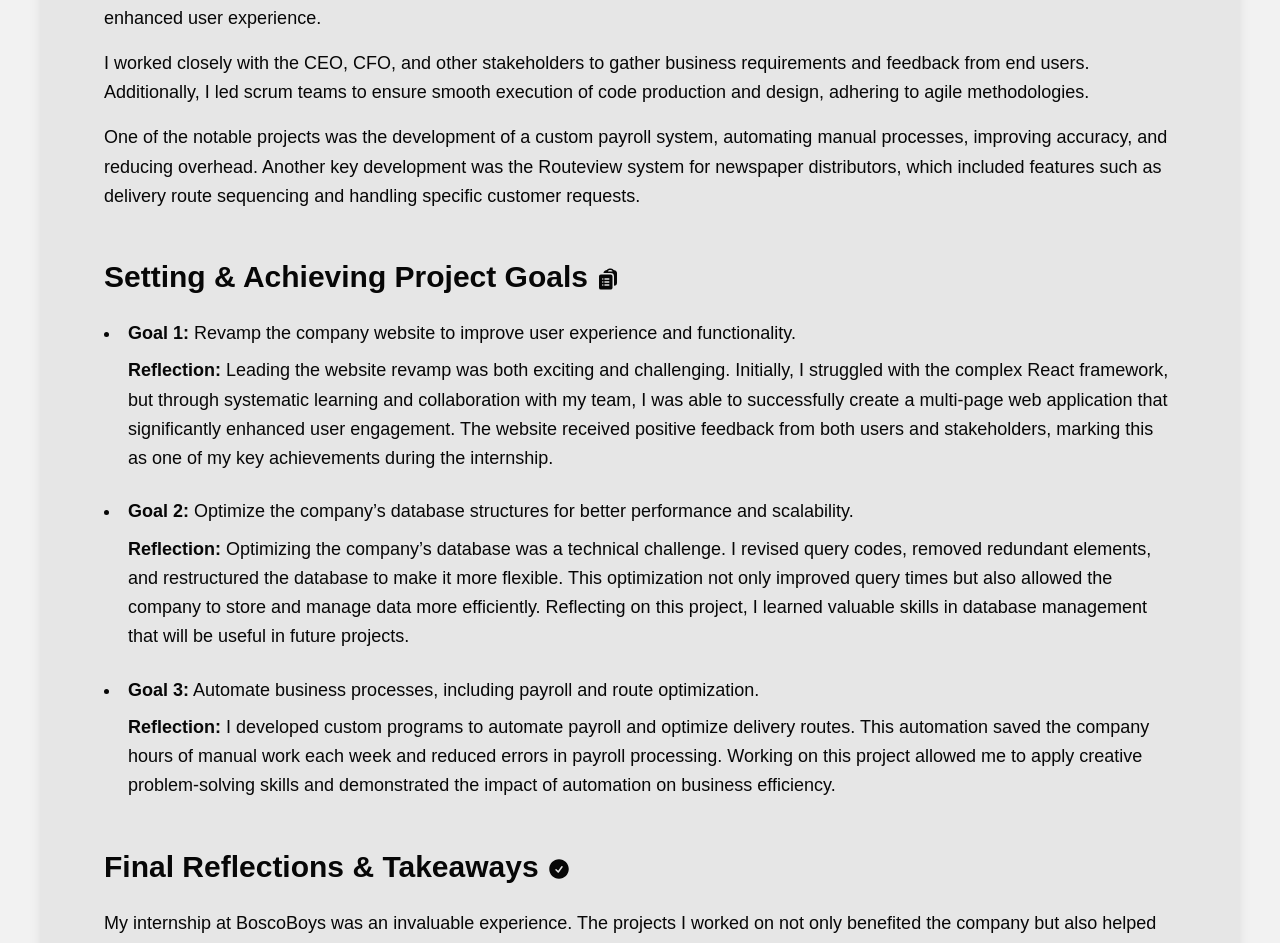
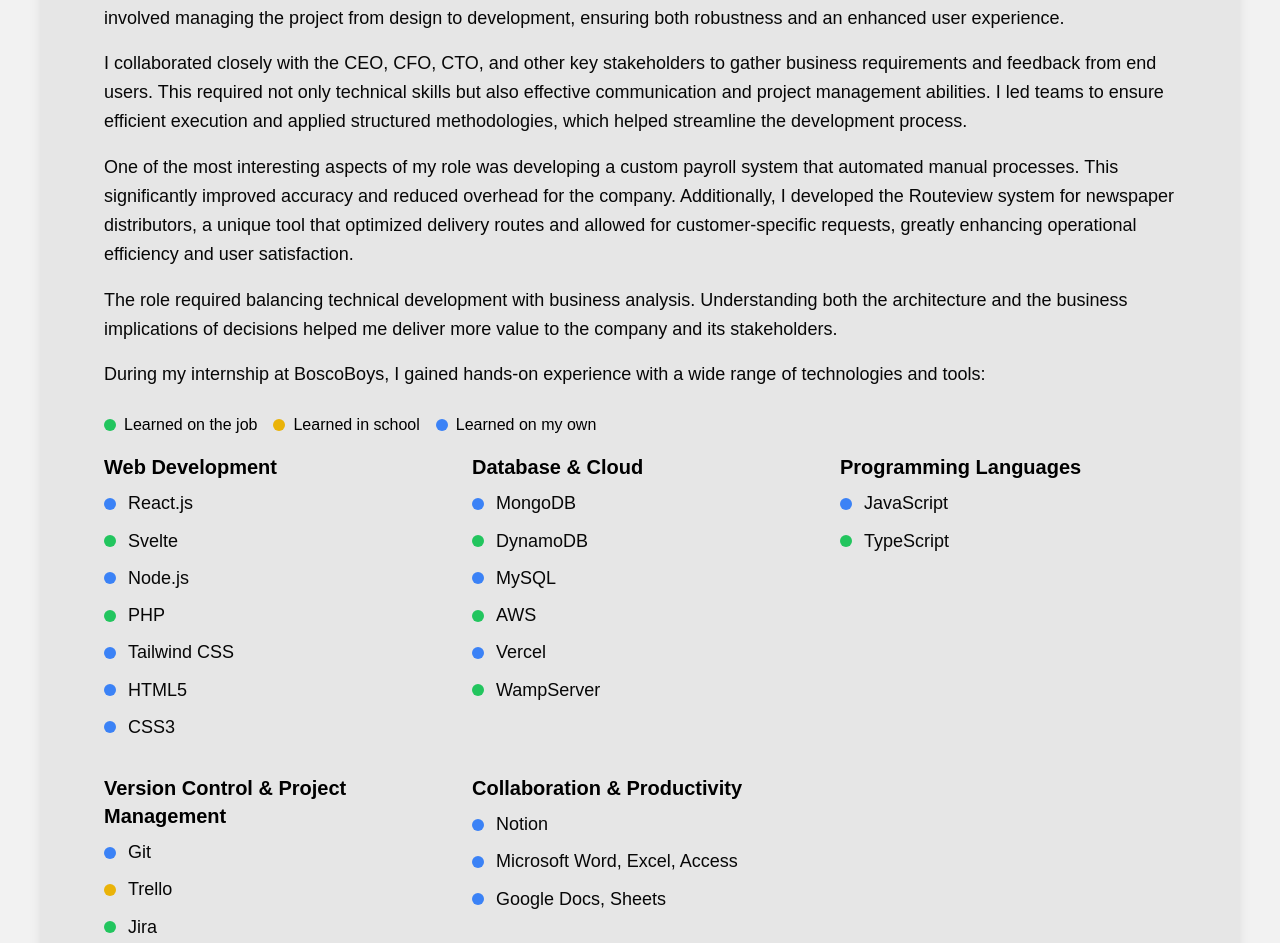
Before and after one commit to P541M/portfolio-old, a React (Create React App) app: page /s24-work-term-report in a window 1280 px wide. Shown: the part 1580-2523 px from the top of the page. Built offline with nearby package versions, Linux system fonts and the light colour scheme.

Commit message:
feat: finalized content of job desc

```diff
--- a/src/components/S24WorkTermReport.jsx
+++ b/src/components/S24WorkTermReport.jsx
@@ -133,25 +133,178 @@
             <BriefcaseIcon className="ml-2 inline-block h-6 w-6" />
           </h3>
           <p className="mt-4 text-left text-lg leading-relaxed text-text">
-            As a Fullstack Developer & Business Analyst Intern, my role combined
-            both technical and business responsibilities. I led the full revamp
-            of the company’s website using React.js and Node.js, from design to
-            development, ensuring both technical robustness and an enhanced user
+            As a Fullstack Developer & Business Analyst Intern, I was
+            responsible for a diverse range of tasks that required both
+            technical proficiency and business acumen. One of my primary
+            responsibilities was leading the full revamp of the company’s
+            website. This involved managing the project from design to
+            development, ensuring both robustness and an enhanced user
             experience.
           </p>
           <p className="mt-4 text-left text-lg leading-relaxed text-text">
-            I worked closely with the CEO, CFO, and other stakeholders to gather
-            business requirements and feedback from end users. Additionally, I
-            led scrum teams to ensure smooth execution of code production and
-            design, adhering to agile methodologies.
+            I collaborated closely with the CEO, CFO, CTO, and other key
+            stakeholders to gather business requirements and feedback from end
+            users. This required not only technical skills but also effective
+            communication and project management abilities. I led teams to
+            ensure efficient execution and applied structured methodologies,
+            which helped streamline the development process.
           </p>
           <p className="mt-4 text-left text-lg leading-relaxed text-text">
-            One of the notable projects was the development of a custom payroll
-            system, automating manual processes, improving accuracy, and
-            reducing overhead. Another key development was the Routeview system
-            for newspaper distributors, which included features such as delivery
-            route sequencing and handling specific customer requests.
+            One of the most interesting aspects of my role was developing a
+            custom payroll system that automated manual processes. This
+            significantly improved accuracy and reduced overhead for the
+            company. Additionally, I developed the Routeview system for
+            newspaper distributors, a unique tool that optimized delivery routes
+            and allowed for customer-specific requests, greatly enhancing
+            operational efficiency and user satisfaction.
           </p>
+          <p className="mt-4 text-left text-lg leading-relaxed text-text">
+            The role required balancing technical development with business
+            analysis. Understanding both the architecture and the business
+            implications of decisions helped me deliver more value to the
+            company and its stakeholders.
+          </p>
+          <p className="mt-4 text-left text-lg leading-relaxed text-text">
+            During my internship at BoscoBoys, I gained hands-on experience with
+            a wide range of technologies and tools:
+          </p>
+
+          <div className="mt-4 flex flex-col">
+            <ul className="mt-2 flex space-x-4">
+              <li className="flex items-center">
+                <span className="mr-2 inline-block h-3 w-3 rounded-full bg-green-500"></span>
+                Learned on the job
+              </li>
+              <li className="flex items-center">
+                <span className="mr-2 inline-block h-3 w-3 rounded-full bg-yellow-500"></span>
+                Learned in school
+              </li>
+              <li className="flex items-center">
+                <span className="mr-2 inline-block h-3 w-3 rounded-full bg-blue-500"></span>
+                Learned on my own
+              </li>
+            </ul>
+          </div>
+
+          <div className="mt-4 grid grid-cols-1 gap-8 md:grid-cols-3">
+            <div>
+              <h4 className="text-xl font-semibold">Web Development</h4>
+              <ul className="mt-2 list-none text-lg leading-relaxed text-text">
+                <li className="mb-2 flex items-center">
+                  <span className="mr-3 inline-block h-3 w-3 rounded-full bg-blue-500"></span>
+                  React.js
+                </li>
+                <li className="mb-2 flex items-center">
+                  <span className="mr-3 inline-block h-3 w-3 rounded-full bg-green-500"></span>
+                  Svelte
+                </li>
+                <li className="mb-2 flex items-center">
+                  <span className="mr-3 inline-block h-3 w-3 rounded-full bg-blue-500"></span>
+                  Node.js
+                </li>
+                <li className="mb-2 flex items-center">
+                  <span className="mr-3 inline-block h-3 w-3 rounded-full bg-green-500"></span>
+                  PHP
+                </li>
+                <li className="mb-2 flex items-center">
+                  <span className="mr-3 inline-block h-3 w-3 rounded-full bg-blue-500"></span>
+                  Tailwind CSS
+                </li>
+                <li className="mb-2 flex items-center">
+                  <span className="mr-3 inline-block h-3 w-3 rounded-full bg-blue-500"></span>
+                  HTML5
+                </li>
+                <li className="flex items-center">
+                  <span className="mr-3 inline-block h-3 w-3 rounded-full bg-blue-500"></span>
+                  CSS3
+                </li>
+              </ul>
+            </div>
+
+            <div>
+              <h4 className="text-xl font-semibold">Database & Cloud</h4>
+              <ul className="mt-2 list-none text-lg leading-relaxed text-text">
+                <li className="mb-2 flex items-center">
+                  <span className="mr-3 inline-block h-3 w-3 rounded-full bg-blue-500"></span>
+                  MongoDB
+                </li>
+                <li className="mb-2 flex items-center">
+                  <span className="mr-3 inline-block h-3 w-3 rounded-full bg-green-500"></span>
+                  DynamoDB
+                </li>
+                <li className="mb-2 flex items-center">
+                  <span className="mr-3 inline-block h-3 w-3 rounded-full bg-blue-500"></span>
+                  MySQL
+                </li>
+                <li className="mb-2 flex items-center">
+                  <span className="mr-3 inline-block h-3 w-3 rounded-full bg-green-500"></span>
+                  AWS
+                </li>
+                <li className="mb-2 flex items-center">
+                  <span className="mr-3 inline-block h-3 w-3 rounded-full bg-blue-500"></span>
+                  Vercel
+                </li>
+                <li className="flex items-center">
+                  <span className="mr-3 inline-block h-3 w-3 rounded-full bg-green-500"></span>
+                  WampServer
+                </li>
+              </ul>
+            </div>
+
+            <div>
+              <h4 className="text-xl font-semibold">Programming Languages</h4>
+              <ul className="mt-2 list-none text-lg leading-relaxed text-text">
+                <li className="mb-2 flex items-center">
+                  <span className="mr-3 inline-block h-3 w-3 rounded-full bg-blue-500"></span>
+                  JavaScript
+                </li>
+                <li className="mb-2 flex items-center">
+                  <span className="mr-3 inline-block h-3 w-3 rounded-full bg-green-500"></span>
+                  TypeScript
+                </li>
+              </ul>
+            </div>
+
+            <div>
+              <h4 className="text-xl font-semibold">
+                Version Control & Project Management
+              </h4>
+              <ul className="mt-2 list-none text-lg leading-relaxed text-text">
+                <li className="mb-2 flex items-center">
+                  <span className="mr-3 inline-block h-3 w-3 rounded-full bg-blue-500"></span>
+                  Git
+                </li>
+                <li className="mb-2 flex items-center">
+                  <span className="mr-3 inline-block h-3 w-3 rounded-full bg-yellow-500"></span>
+                  Trello
+                </li>
+                <li className="flex items-center">
+                  <span className="mr-3 inline-block h-3 w-3 rounded-full bg-green-500"></span>
+                  Jira
+                </li>
+              </ul>
+            </div>
+
+            <div>
+              <h4 className="text-xl font-semibold">
+                Collaboration & Productivity
+              </h4>
+              <ul className="mt-2 list-none text-lg leading-relaxed text-text">
+                <li className="mb-2 flex items-center">
+                  <span className="mr-3 inline-block h-3 w-3 rounded-full bg-blue-500"></span>
+                  Notion
+                </li>
+                <li className="mb-2 flex items-center">
+                  <span className="mr-3 inline-block h-3 w-3 rounded-full bg-blue-500"></span>
+                  Microsoft Word, Excel, Access
+                </li>
+                <li className="flex items-center">
+                  <span className="mr-3 inline-block h-3 w-3 rounded-full bg-blue-500"></span>
+                  Google Docs, Sheets
+                </li>
+              </ul>
+            </div>
+          </div>
         </section>
 
         {/* Project Goals & Reflections */}
```
